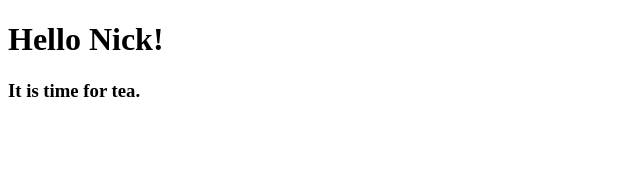
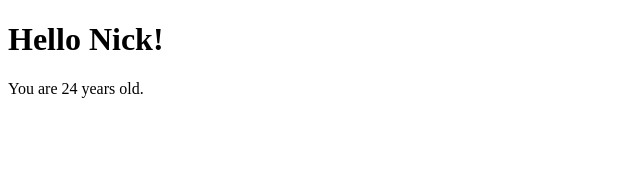
Before and after one commit to erixhartman/learnreact, a React (Create React App) app in the folder hello_world/: page / in a window 1280 px wide. Shown: the top 170 px of the page, without its empty margins (0-640 px from the left). Built offline with nearby package versions, Linux system fonts and the light colour scheme.

Commit message:
Add in a second prop for age

```diff
--- a/hello_world/src/App.js
+++ b/hello_world/src/App.js
@@ -6,7 +6,7 @@ class Hello extends Component {
     return(
       <div>
         <h1> Hello {this.props.name}!</h1>
-        <h3> It is time for tea. </h3>
+        <p> You are {this.props.age} years old.</p>
       </div>
     )
   }
--- a/hello_world/src/index.js
+++ b/hello_world/src/index.js
@@ -3,6 +3,6 @@ import ReactDOM from 'react-dom';
 import Hello from './App';
 
 ReactDOM.render(
-  <Hello name={"Nick"} />,
+  <Hello name={"Nick"} age={24} />,
   document.getElementById('root')
 );
```
